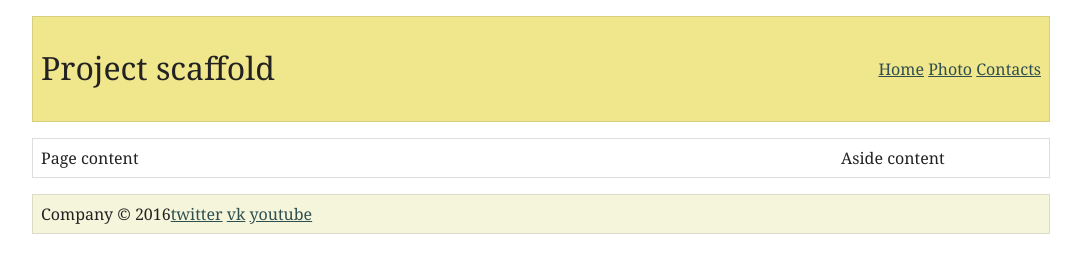
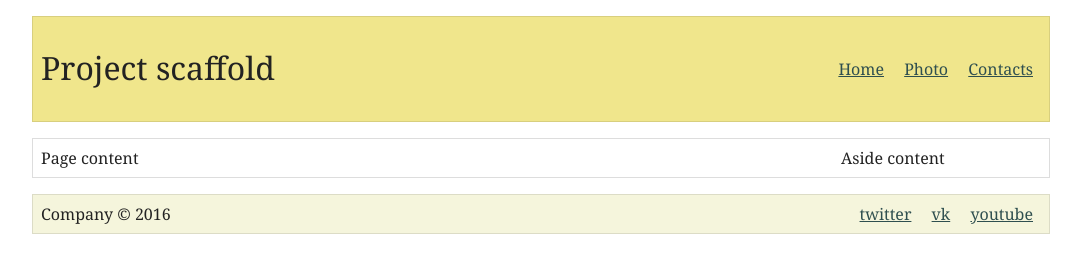
Before and after one commit to yoksel/project-scaffold, a plain HTML site: page index.html in a window 1280 px wide. Shown: the whole page, without its empty margins (99-1180 px from the left). Drawn offline with Linux system fonts and the light colour scheme.

Commit message:
Update 2016-06-13T10:14:03.923Z

```diff
--- a/assets/css/styles.css
+++ b/assets/css/styles.css
@@ -412,6 +412,10 @@ H1, H2, H3, H4, H5 {
   background: khaki;
   border: 1px solid rgba(0, 0, 0, 0.1); }
 
+.nav__item {
+  display: inline-block;
+  margin: 0 .5rem; }
+
 .footer {
   max-width: 320px;
   display: flex;
@@ -423,7 +427,12 @@ H1, H2, H3, H4, H5 {
 .footer__items {
   display: flex;
   justify-content: space-between;
-  align-items: center; }
+  align-items: center;
+  width: 100%; }
+
+.socials__item {
+  display: inline-block;
+  margin: 0 .5rem; }
 
 @media (min-width: 768px) {
   .header,
--- a/index.html
+++ b/index.html
@@ -9,9 +9,9 @@
       <h1 class="title">Project scaffold</h1>
 
       <nav class="nav">
-        <a href="#">Home</a>
-        <a href="#">Photo</a>
-        <a href="#">Contacts</a>
+        <a class="nav__item" href="#">Home</a>
+        <a class="nav__item" href="#">Photo</a>
+        <a class="nav__item" href="#">Contacts</a>
       </nav>
     </header>
 
@@ -29,9 +29,9 @@
         <ul class="footer__items">
           <li class="footer__item copyright">Company &copy; 2016</li>
           <li class="footer__item socials">
-              <a href="#">twitter</a>
-              <a href="#">vk</a>
-              <a href="#">youtube</a>
+              <a class="socials__item" href="#">twitter</a>
+              <a class="socials__item" href="#">vk</a>
+              <a class="socials__item" href="#">youtube</a>
           </li>
         </ul>
     </footer>
```
Also changed, not shown: assets/css/styles.min.css.
